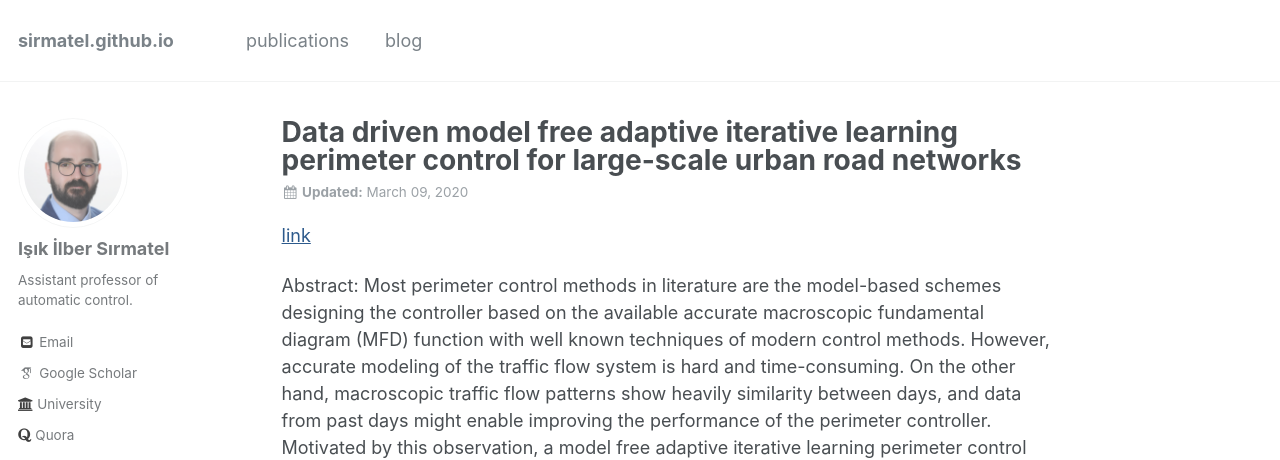
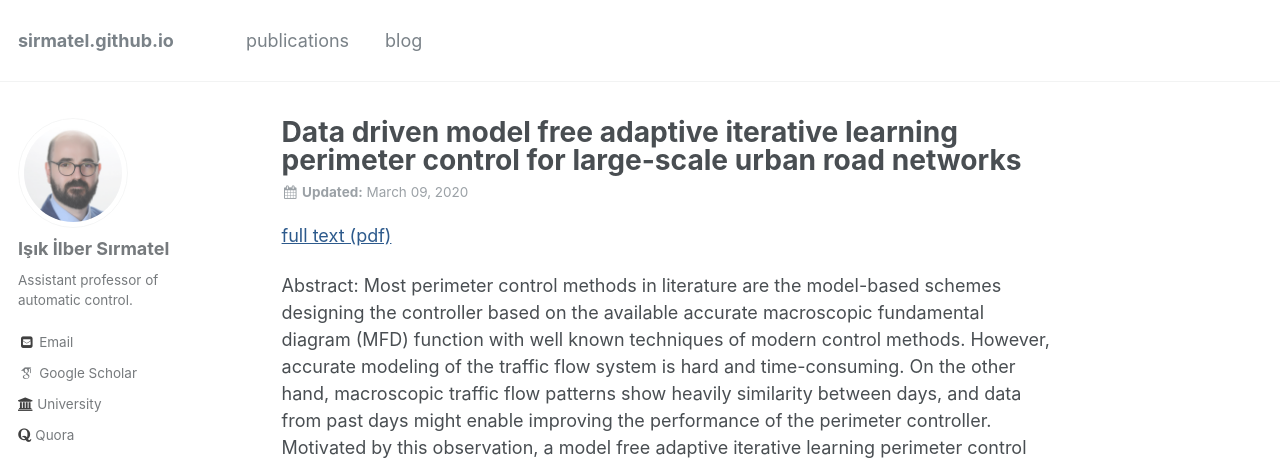
Before and after one commit to sirmatel/sirmatel.github.io, a Jekyll site: the page built from _posts/publications/2020-03-09-ren2020.md, in a window 1280 px wide and 900 px high. Shown: the top 460 px of the window. Built offline with Jekyll 4.4.1, drawn with Linux system fonts in a browser that asks for light colours; some web fonts are replaced; comment, search, counter and statistics services are not loaded.

Commit message:
Update 2020-03-09-ren2020.md

```diff
--- a/_posts/publications/2020-03-09-ren2020.md
+++ b/_posts/publications/2020-03-09-ren2020.md
@@ -12,6 +12,6 @@
 sidebar:
   nav: "publications"
 ---
-<a href="https://www.sciencedirect.com/science/article/pii/S0968090X19309842" style="color: #2d5a8c; text-decoration:underline">link</a>
+<a href="https://sirmatel.github.io/assets/files/ren2020datadriven.pdf" style="color: #2d5a8c; text-decoration:underline">full text (pdf)</a>
 
 Abstract: Most perimeter control methods in literature are the model-based schemes designing the controller based on the available accurate macroscopic fundamental diagram (MFD) function with well known techniques of modern control methods. However, accurate modeling of the traffic flow system is hard and time-consuming. On the other hand, macroscopic traffic flow patterns show heavily similarity between days, and data from past days might enable improving the performance of the perimeter controller. Motivated by this observation, a model free adaptive iterative learning perimeter control (MFAILPC) scheme is proposed in this paper. The three features of this method are: (1) No dynamical model is required in the controller design by virtue of dynamic linearization data modeling technique, i.e., it is a data-driven method, (2) the perimeter controller performance will improve iteratively with the help of the repetitive operation pattern of the traffic system, (3) the learning gain is tuned adaptively along the iterative axis. The effectiveness of the proposed scheme is tested comparing with various control methods for a multi-region traffic network considering modeling errors, measurement noise, demand variations, and time-changing MFDs. Simulation results show that the proposed MFAILPC presents a great potential and is more resilient against errors than the standard perimeter control methods such as model predictive control, proportional-integral control, etc.
```
